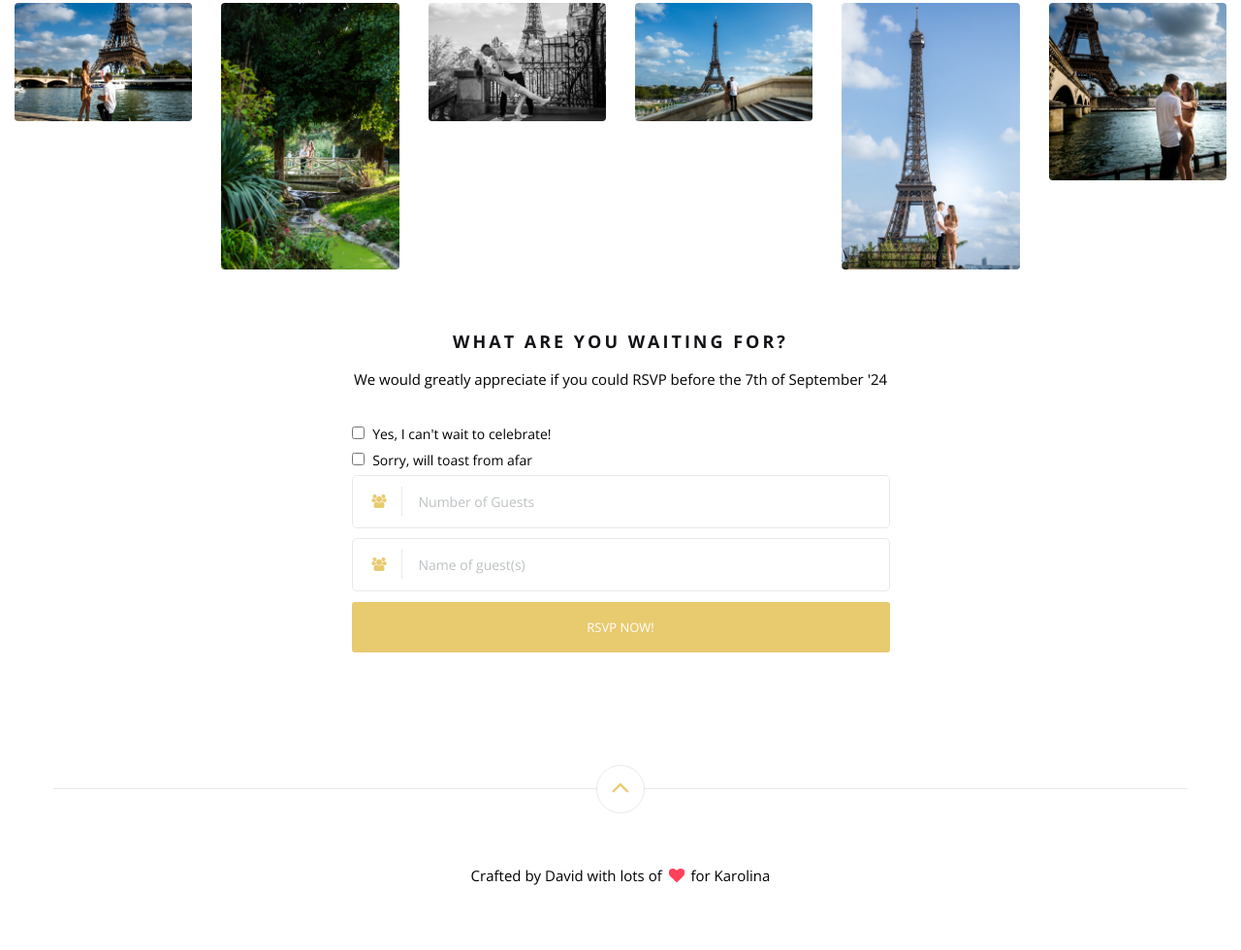
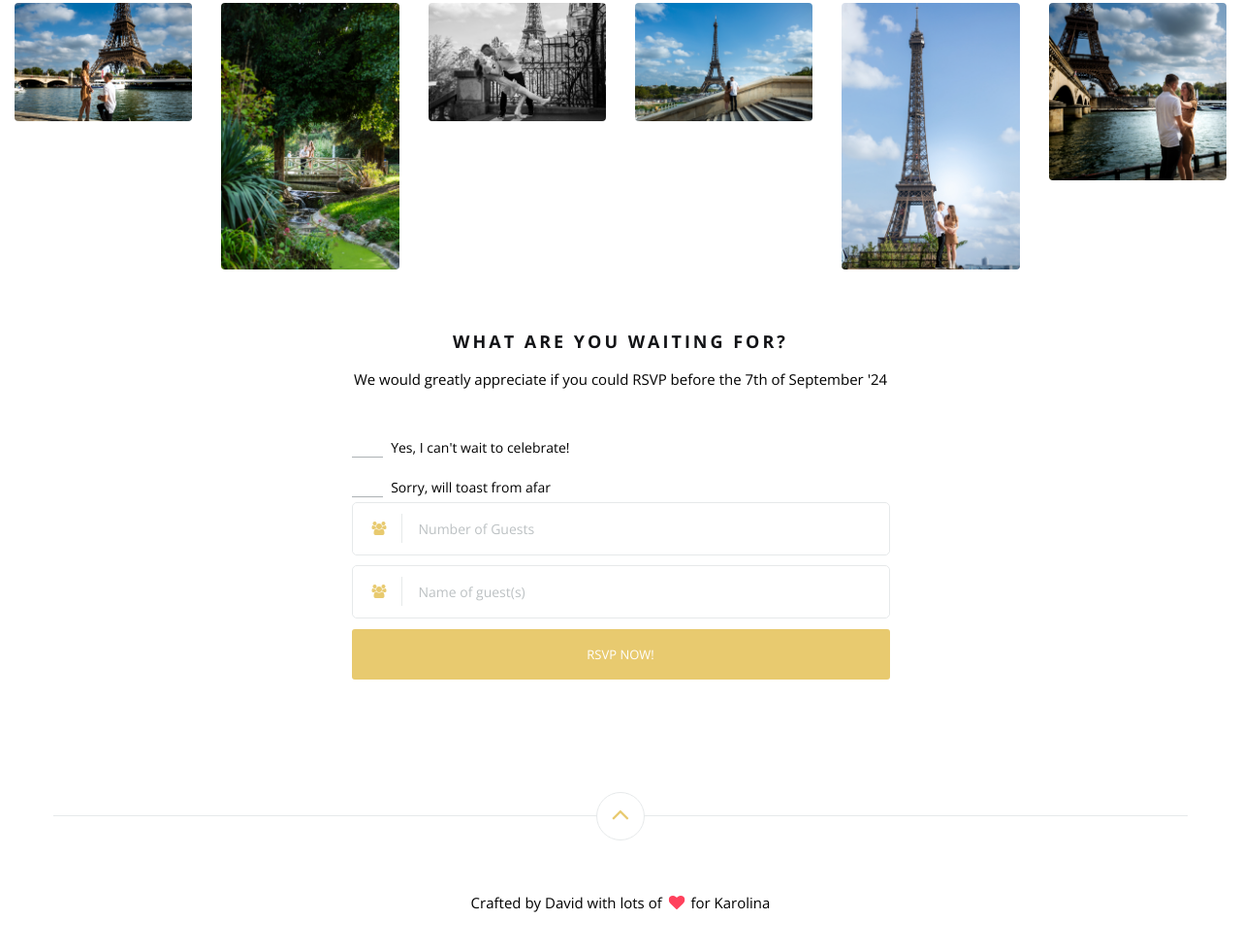
Before and after one commit to DavidGubala/wedding-website, a website: page index.html in a window 1280 px wide. Shown: the part 5117-6097 px from the top of the page at 97% size. Drawn offline with nearby package versions, Linux system fonts and the light colour scheme; some packages are replaced by stand-ins of ours; files whose address does not match are found by name.

Commit message:
checkbox fix

```diff
--- a/sass/styles.scss
+++ b/sass/styles.scss
@@ -1105,3 +1105,30 @@ label{
   color: $txt-primary;
   padding-left: 5px;
 }
+
+input[type=checkbox] {
+	-moz-appearance:none;
+	-webkit-appearance:none;
+	-o-appearance:none;
+  -webkit-text-stroke: 2px white;
+	outline: none;
+	content: none;
+  width: 32px;
+}
+
+input[type=checkbox]:before {
+	font-family: "FontAwesome";
+  content: "\f00c";
+  font-size: 32px;
+  color: transparent !important;
+  display: block;
+  width: 32px;
+  height: 32px;
+  box-sizing: border-box;
+  border: none;
+  border-bottom: .5px solid $txt-accent;
+}
+
+input[type=checkbox]:checked:before {
+	color: $txt-accent !important;
+}
```
Also changed, not shown: css/styles.min.css.
